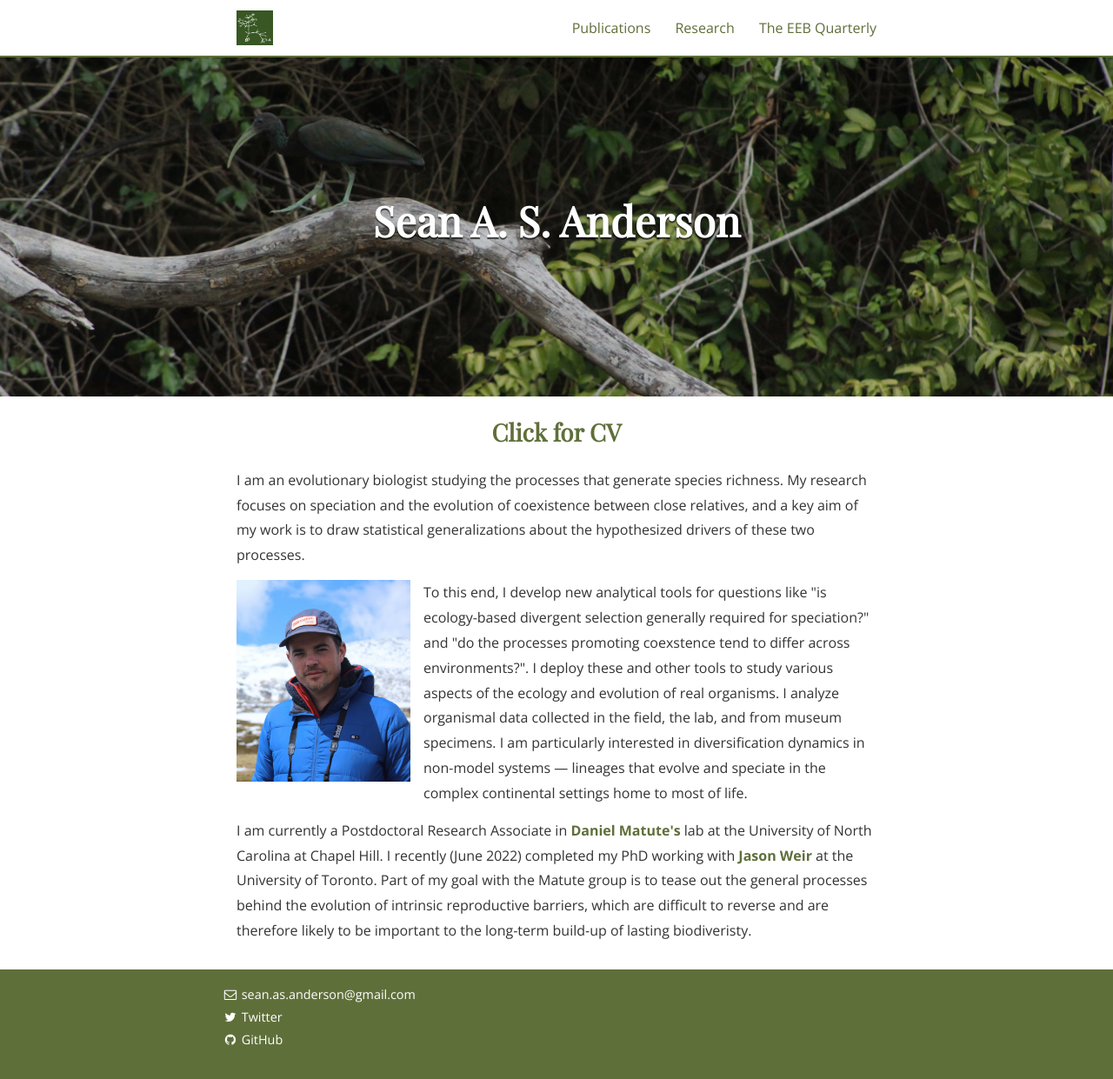
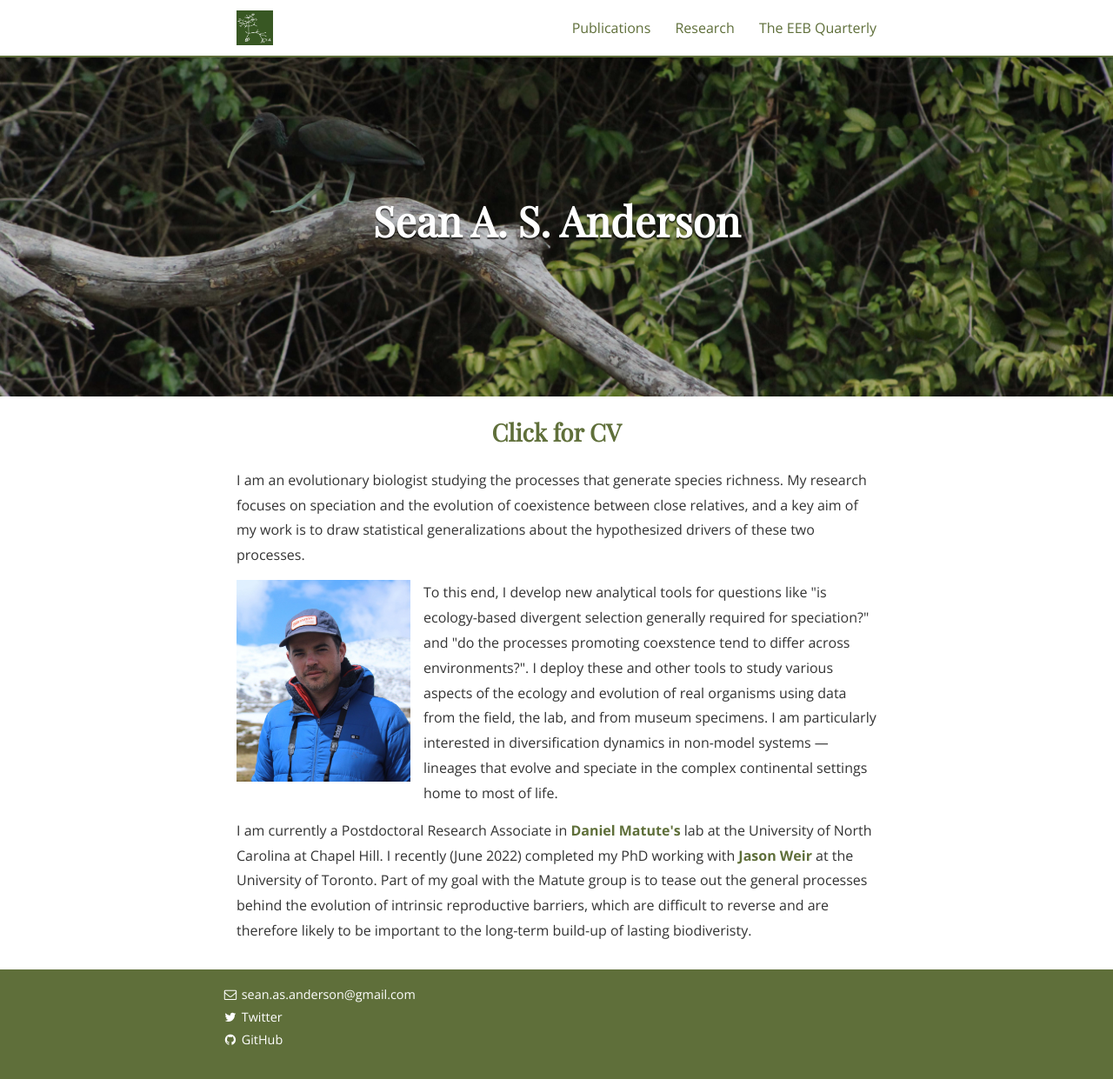
Before and after one commit to SeanASAnderson/SeanASAnderson.github.io, a Jekyll site: the page built from index.html, in a window 1280 px wide and 1241 px high. Shown: the whole window at 87% size. Built offline with Jekyll 4.4.1, drawn with Linux system fonts in a browser that asks for light colours; nearby versions of some CDN libraries; some web fonts are replaced; the list of posts is cut into pages by our own code.

Commit message:
index update

```diff
--- a/index.html
+++ b/index.html
@@ -55,7 +55,7 @@
   <h2> <center><a href="https://github.com/SeanASAnderson/CV/blob/main/AndersonSean.CV.2022.pdf">Click for CV </a></center></h2>
   <!--<h1> <center> Welcome! </center> </h1>-->
   <p> I am an evolutionary biologist studying the processes that generate species richness. My research focuses on speciation and the evolution of coexistence between close relatives, and a key aim of my work is to draw statistical generalizations about the hypothesized drivers of these two processes. </p>
-  <p> <img src="/assets/anderson_sean_rockies2019.jpg" alt="Sean Pic" style="width:200px;margin-right:15px;"> To this end, I develop new analytical tools for questions like "is ecology-based divergent selection generally required for speciation?" and "do the processes promoting coexstence tend to differ across environments?". I deploy these and other tools to study various aspects of the ecology and evolution of real organisms. I analyze organismal data collected in the field, the lab, and from museum specimens. I am particularly interested in diversification dynamics in non-model systems <span>&#8212;</span> lineages that evolve and speciate in the complex continental settings home to most of life. </p>
+  <p> <img src="/assets/anderson_sean_rockies2019.jpg" alt="Sean Pic" style="width:200px;margin-right:15px;"> To this end, I develop new analytical tools for questions like "is ecology-based divergent selection generally required for speciation?" and "do the processes promoting coexstence tend to differ across environments?". I deploy these and other tools to study various aspects of the ecology and evolution of real organisms using data from the field, the lab, and from museum specimens. I am particularly interested in diversification dynamics in non-model systems <span>&#8212;</span> lineages that evolve and speciate in the complex continental settings home to most of life. </p>
   <p> I am currently a Postdoctoral Research Associate in <a href="http://www.dm-incompatibilities.org/index.html"/> <b>Daniel Matute's </a> </b> lab at the University of North Carolina at Chapel Hill. I recently (June 2022) completed my PhD working with <a href="https://www.utsc.utoronto.ca/~jweir"/> <b>Jason Weir </a> </b> at the University of Toronto. Part of my goal with the Matute group is to tease out the general processes behind the evolution of intrinsic reproductive barriers, which are difficult to reverse and are therefore likely to be important to the long-term build-up of lasting biodiveristy. </p>
     <!--I'm entering the fourth and final year of my work with Jason, so <b> if you're a PI and would like to discuss potential postdoc partnerships for 2022, please <a href="mailto:sean.as.anderson@gmail.com">reach out today!</a></b> </p>-->
 
```
